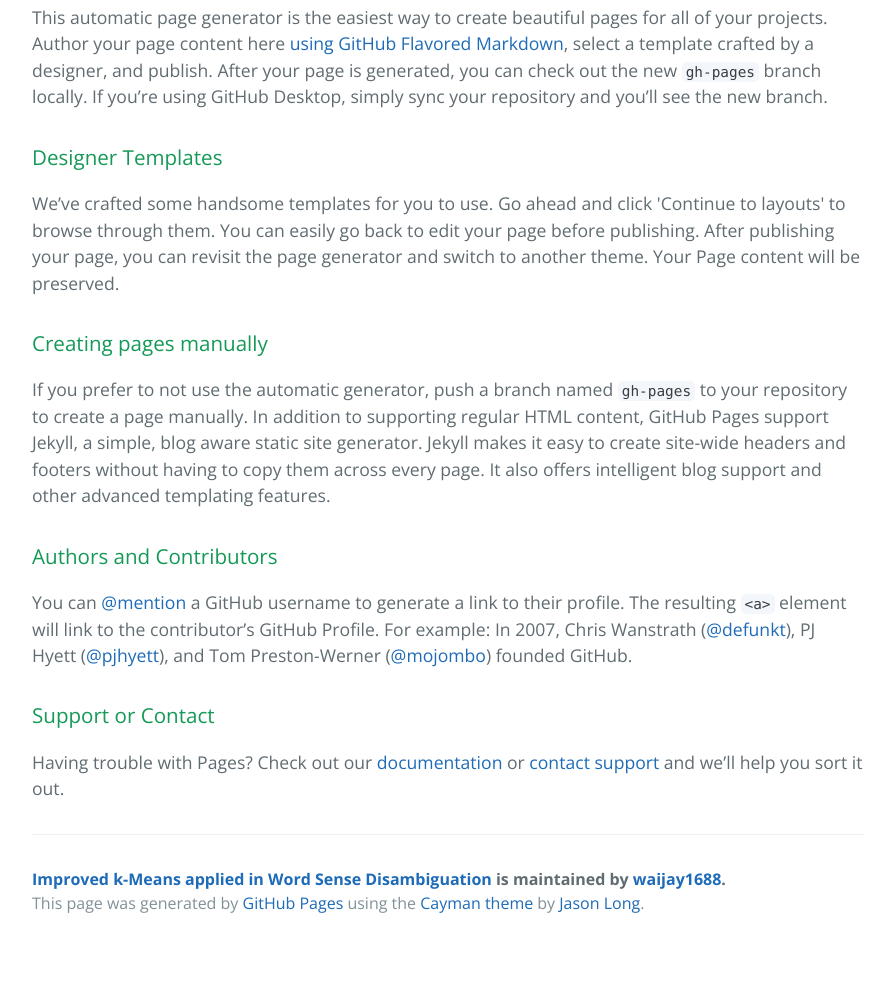
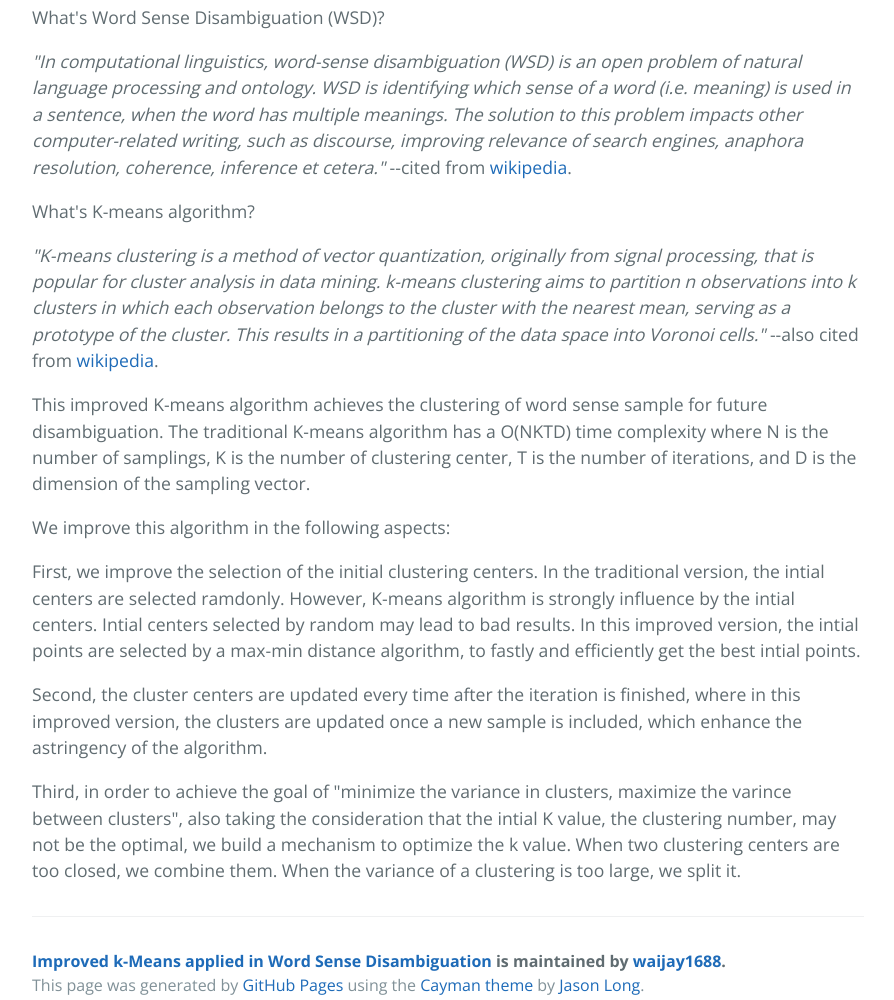
Before and after one commit to waijay1688/ImprovedKMeans, a plain HTML site: page index.html in a window 1280 px wide. Shown: the part 537-1537 px from the top of the page, without its empty margins (192-1086 px from the left). Before the commit the page ends 1484 px from the top, so only its background shows below. Drawn offline with nearby package versions, Linux system fonts and the light colour scheme.

Commit message:
Update index.html

```diff
--- a/index.html
+++ b/index.html
@@ -21,29 +21,25 @@
     <section class="main-content">
       <h3>
 <a id="welcome-to-github-pages" class="anchor" href="#welcome-to-github-pages" aria-hidden="true"><span class="octicon octicon-link"></span></a>Welcome to GitHub Pages.</h3>
+<p>What's Word Sense Disambiguation (WSD)?</p>
 
-<p>This automatic page generator is the easiest way to create beautiful pages for all of your projects. Author your page content here <a href="https://guides.github.com/features/mastering-markdown/">using GitHub Flavored Markdown</a>, select a template crafted by a designer, and publish. After your page is generated, you can check out the new <code>gh-pages</code> branch locally. If you’re using GitHub Desktop, simply sync your repository and you’ll see the new branch.</p>
+<p><cite>"In computational linguistics, word-sense disambiguation (WSD) is an open problem of natural language processing and ontology. WSD is identifying which sense of a word (i.e. meaning) is used in a sentence, when the word has multiple meanings.
+The solution to this problem impacts other computer-related writing, such as discourse, improving relevance of search engines, anaphora resolution, coherence, inference et cetera."</cite> --cited from <a href="https://en.wikipedia.org/wiki/Word-sense_disambiguation">wikipedia</a>.<p>
 
-<h3>
-<a id="designer-templates" class="anchor" href="#designer-templates" aria-hidden="true"><span class="octicon octicon-link"></span></a>Designer Templates</h3>
+<p>What's K-means algorithm?</p>
 
-<p>We’ve crafted some handsome templates for you to use. Go ahead and click 'Continue to layouts' to browse through them. You can easily go back to edit your page before publishing. After publishing your page, you can revisit the page generator and switch to another theme. Your Page content will be preserved.</p>
+</p><cite>"K-means clustering is a method of vector quantization, originally from signal processing, that is popular for cluster analysis in data mining. k-means clustering aims to partition n observations into k clusters in which each observation belongs to the cluster with the nearest mean,
+serving as a prototype of the cluster. This results in a partitioning of the data space into Voronoi cells."</cite> --also cited from <a href="https://en.wikipedia.org/wiki/K-means_clustering">wikipedia</a>.</p>
 
-<h3>
-<a id="creating-pages-manually" class="anchor" href="#creating-pages-manually" aria-hidden="true"><span class="octicon octicon-link"></span></a>Creating pages manually</h3>
+<p>This improved K-means algorithm achieves the clustering of word sense sample for future disambiguation. The traditional K-means algorithm has a O(NKTD) time complexity where N is the number of samplings, K is the number of clustering center, T is the number of iterations, and D is the dimension of the sampling vector.</p>
 
-<p>If you prefer to not use the automatic generator, push a branch named <code>gh-pages</code> to your repository to create a page manually. In addition to supporting regular HTML content, GitHub Pages support Jekyll, a simple, blog aware static site generator. Jekyll makes it easy to create site-wide headers and footers without having to copy them across every page. It also offers intelligent blog support and other advanced templating features.</p>
+<p>We improve this algorithm in the following aspects:</p>
 
-<h3>
-<a id="authors-and-contributors" class="anchor" href="#authors-and-contributors" aria-hidden="true"><span class="octicon octicon-link"></span></a>Authors and Contributors</h3>
+<p>First, we improve the selection of the initial clustering centers. In the traditional version, the intial centers are selected ramdonly. However, K-means algorithm is strongly influence by the intial centers. Intial centers selected by random may lead to bad results. In this improved version, the intial points are selected by a max-min distance algorithm, to fastly and efficiently get the best intial points.
 
-<p>You can <a href="https://github.com/blog/821" class="user-mention">@mention</a> a GitHub username to generate a link to their profile. The resulting <code>&lt;a&gt;</code> element will link to the contributor’s GitHub Profile. For example: In 2007, Chris Wanstrath (<a href="https://github.com/defunkt" class="user-mention">@defunkt</a>), PJ Hyett (<a href="https://github.com/pjhyett" class="user-mention">@pjhyett</a>), and Tom Preston-Werner (<a href="https://github.com/mojombo" class="user-mention">@mojombo</a>) founded GitHub.</p>
+<p>Second, the cluster centers are updated every time after the iteration is finished, where in this improved version, the clusters are updated once a new sample is included, which enhance the astringency of the algorithm.
 
-<h3>
-<a id="support-or-contact" class="anchor" href="#support-or-contact" aria-hidden="true"><span class="octicon octicon-link"></span></a>Support or Contact</h3>
-
-<p>Having trouble with Pages? Check out our <a href="https://help.github.com/pages">documentation</a> or <a href="https://github.com/contact">contact support</a> and we’ll help you sort it out.</p>
-
+<p>Third, in order to achieve the goal of "minimize the variance in clusters, maximize the varince between clusters", also taking the consideration that the intial K value, the clustering number, may not be the optimal, we build a mechanism to optimize the k value. When two clustering centers are too closed, we combine them. When the variance of a clustering is too large, we split it.
       <footer class="site-footer">
         <span class="site-footer-owner"><a href="https://github.com/waijay1688/ImprovedKMeans">Improved k-Means applied in Word Sense Disambiguation</a> is maintained by <a href="https://github.com/waijay1688">waijay1688</a>.</span>
 
```
